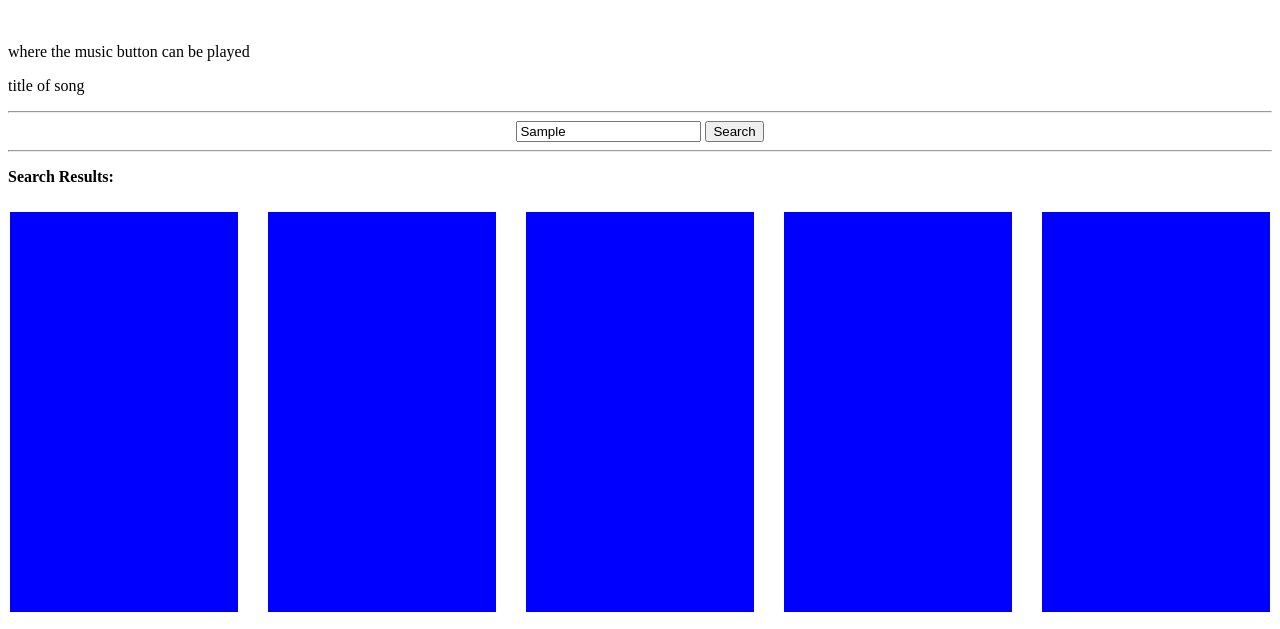
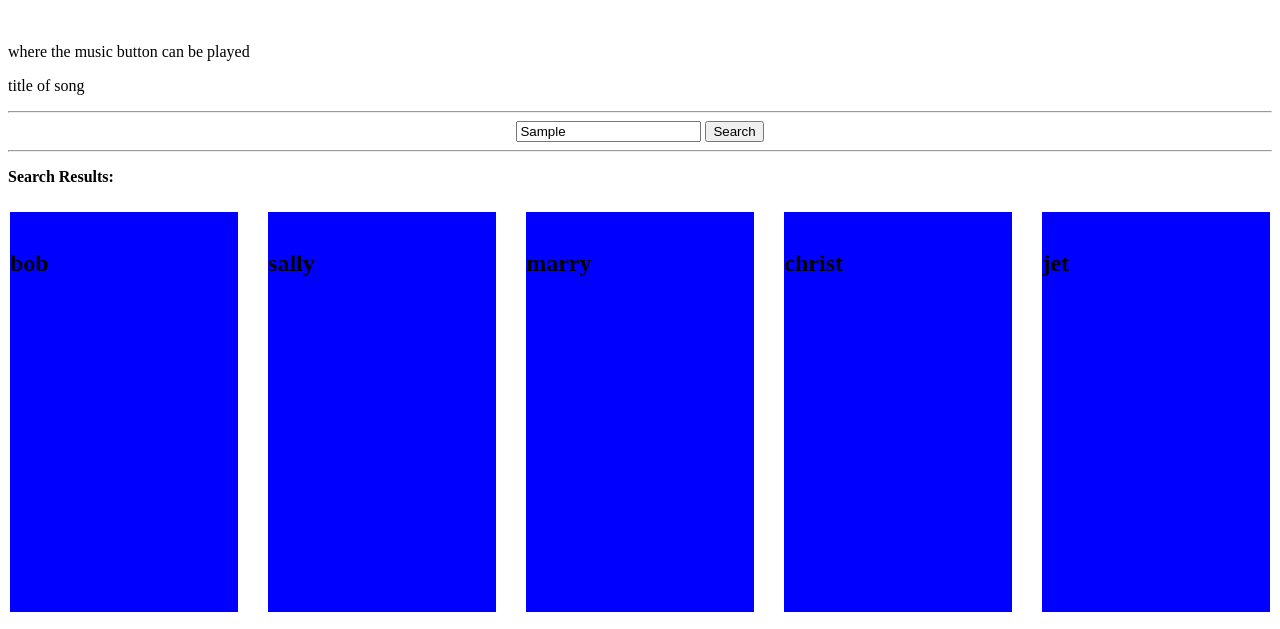
Before and after one commit to Momentum-Team-15/search-with-itunes-Ambryan2, a website: page index.html in a window 1280 px wide. Both pictures are taken after typing "Sample" into the empty fields and a click on the button "Search". Shown: the part 155-784 px from the top of the page. Drawn offline with Linux system fonts and the light colour scheme.

Commit message:
skelton should be done now to add the meat

```diff
--- a/index.html
+++ b/index.html
@@ -31,7 +31,8 @@
     <!-- This is where the display for the different songs will be -->
     <section>
       <p><b>Search Results:</b></p>
-      <div class="musicContainer">
+      <div id="musicContainer">
+        <!-- <div class="songOption"></div>
         <div class="songOption"></div>
         <div class="songOption"></div>
         <div class="songOption"></div>
@@ -40,8 +41,7 @@
         <div class="songOption"></div>
         <div class="songOption"></div>
         <div class="songOption"></div>
-        <div class="songOption"></div>
-        <div class="songOption"></div>
+        <div class="songOption"></div> -->
       </div>
     </section>
   </body>
--- a/look.css
+++ b/look.css
@@ -1,4 +1,7 @@
-.musicContainer{
+/* #musicContainer{
+
+} */
+.gridStyle{
     display:flex;
     flex-flow: row wrap;
     justify-content: space-between;
--- a/main.js
+++ b/main.js
@@ -1,16 +1,44 @@
 //temperary arrays I will use to find the artist in itunes database
-let desiredArt = [];
-let artistInfo = [];
+let desiredArt = []; //this will contain the artist written in search
+let artistResults = []; //this will hold the info of artist from apple array
 
 //this function filters through desiredArt function and then finds in another array that has matching information
 function finder(array) {
     for (let j = 0; j < array.length; j++) {
         for (let i = 0; i < newCust.length; i++) {
             if (newCust[i].name.first === array[j]) { //newCust data should be replaced with array information I would need
-                artistInfo.push(newCust[i]); //this all the info of peoples names selected
+                artistResults.push(newCust[i]); //this all the info of peoples names selected
             }
         }
     }
+}
+
+let resultGrid = document.querySelector('#musicContainer');
+
+//fake array for test
+let fakeArr = ['bob','sally','marry','christ','jet','truck','tank','chair','pops','dork']
+//function that build the grid on the bottom
+function searchGrid(results) {
+    let resultCont = document.createElement('div');
+    for (let i = 0; i < 15;i++){
+    let indivResult = document.createElement('div');
+    let albumCov = document.createElement('img');
+    let songTitle = document.createElement('p');
+    let bandName = document.createElement('h2');
+
+    //this is where giv albumCOv, songTitle and BandName information
+    bandName.innerText = results[i]
+    //adding everything to result div
+    indivResult.classList.add('songOption');
+    indivResult.appendChild(albumCov);
+    indivResult.appendChild(songTitle);
+    indivResult.appendChild(bandName);
+    console.log(indivResult)
+    resultCont.appendChild(indivResult);
+}
+//adding everything to container in html
+resultCont.classList.add('gridStyle')
+resultGrid.appendChild(resultCont);
 }
 
 //to collect input from the search bar and the search button
@@ -21,6 +49,7 @@
 form.addEventListener("submit", (event) => {
     event.preventDefault();
     desiredArt = artist.value;
+    searchGrid(fakeArr);
     //need a function that will clear the results already displayed
 
     //need a function that will build the music results on bottom
```
